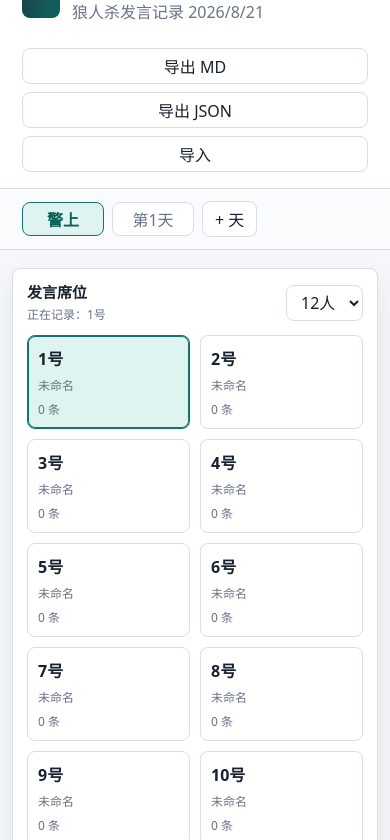
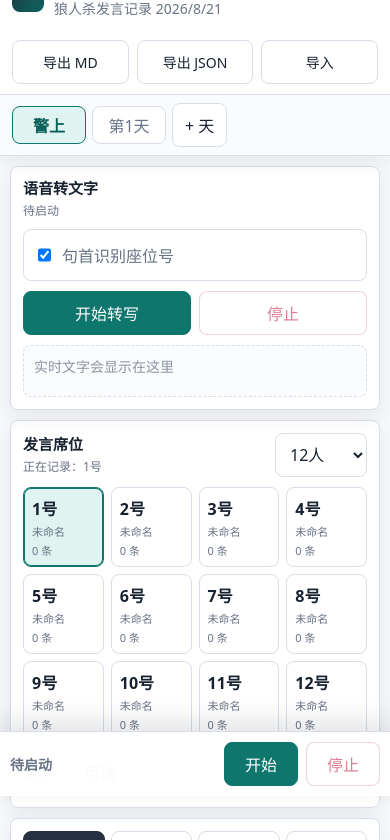
Before and after one commit to Cmeng228/werewolf-speech-recorder, a website: page index.html in a window 390 px wide. Shown: the part 48-888 px from the top of the page. Drawn offline with Linux system fonts and the light colour scheme.

Commit message:
Improve mobile recorder layout

```diff
--- a/app.js
+++ b/app.js
@@ -44,9 +44,12 @@ const els = {
   filterDaySelect: $("#filterDaySelect"),
   entryList: $("#entryList"),
   transcribeStatus: $("#transcribeStatus"),
+  mobileTranscribeStatus: $("#mobileTranscribeStatus"),
   autoSeatToggle: $("#autoSeatToggle"),
   startListenBtn: $("#startListenBtn"),
   stopListenBtn: $("#stopListenBtn"),
+  mobileStartListenBtn: $("#mobileStartListenBtn"),
+  mobileStopListenBtn: $("#mobileStopListenBtn"),
   interimText: $("#interimText"),
   entryTemplate: $("#entryTemplate")
 };
@@ -275,6 +278,8 @@ function bindEvents() {
 
   els.startListenBtn.addEventListener("click", startListening);
   els.stopListenBtn.addEventListener("click", stopListening);
+  els.mobileStartListenBtn.addEventListener("click", startListening);
+  els.mobileStopListenBtn.addEventListener("click", stopListening);
 }
 
 function saveAndRender() {
@@ -283,6 +288,7 @@ function saveAndRender() {
 }
 
 function render() {
+  document.body.classList.toggle("is-listening", speechListening);
   els.sessionTitle.value = state.sessionTitle;
   els.seatCountSelect.value = String(state.seatCount);
   els.autoSeatToggle.checked = Boolean(state.settings.autoSeatByPrefix);
@@ -418,18 +424,23 @@ function renderEntries() {
 }
 
 function renderTranscribeStatus(message = "") {
+  let statusText;
   if (message) {
-    els.transcribeStatus.textContent = message;
+    statusText = message;
   } else if (speechListening) {
-    els.transcribeStatus.textContent = "正在转文字";
+    statusText = "正在转文字";
   } else if (!SpeechRecognition) {
-    els.transcribeStatus.textContent = "当前浏览器不支持";
+    statusText = "当前浏览器不支持";
   } else {
-    els.transcribeStatus.textContent = "待启动";
+    statusText = "待启动";
   }
 
+  els.transcribeStatus.textContent = statusText;
+  els.mobileTranscribeStatus.textContent = statusText;
   els.startListenBtn.disabled = !SpeechRecognition || speechListening;
   els.stopListenBtn.disabled = !speechListening;
+  els.mobileStartListenBtn.disabled = !SpeechRecognition || speechListening;
+  els.mobileStopListenBtn.disabled = !speechListening;
 }
 
 function filteredEntries() {
--- a/index.html
+++ b/index.html
@@ -2,11 +2,13 @@
 <html lang="zh-CN">
   <head>
     <meta charset="UTF-8" />
-    <meta name="viewport" content="width=device-width, initial-scale=1.0" />
+    <meta name="viewport" content="width=device-width, initial-scale=1.0, viewport-fit=cover" />
+    <meta name="format-detection" content="telephone=no" />
+    <meta name="apple-mobile-web-app-capable" content="yes" />
     <meta name="theme-color" content="#0f766e" />
     <title>狼人杀发言记录器</title>
     <link rel="manifest" href="./manifest.webmanifest" />
-    <link rel="stylesheet" href="./styles.css?v=4" />
+    <link rel="stylesheet" href="./styles.css?v=5" />
   </head>
   <body>
     <div class="app-shell">
@@ -101,6 +103,12 @@
           </section>
         </aside>
       </main>
+
+      <div class="mobile-voice-dock" aria-label="语音快捷控制">
+        <span id="mobileTranscribeStatus">待启动</span>
+        <button id="mobileStartListenBtn" class="primary-btn" type="button">开始</button>
+        <button id="mobileStopListenBtn" class="danger-btn" type="button">停止</button>
+      </div>
     </div>
 
     <template id="entryTemplate">
@@ -116,6 +124,6 @@
       </article>
     </template>
 
-    <script src="./app.js?v=4" type="module"></script>
+    <script src="./app.js?v=5" type="module"></script>
   </body>
 </html>
--- a/styles.css
+++ b/styles.css
@@ -28,6 +28,8 @@ body {
   margin: 0;
   background: var(--bg);
   color: var(--ink);
+  overscroll-behavior-y: contain;
+  -webkit-tap-highlight-color: transparent;
   font-family:
     "Microsoft YaHei",
     "PingFang SC",
@@ -206,6 +208,14 @@ h2 {
   grid-template-columns: minmax(260px, 340px) minmax(420px, 1fr) minmax(280px, 360px);
   gap: 16px;
   align-items: start;
+}
+
+.voice-panel {
+  min-width: 0;
+}
+
+.mobile-voice-dock {
+  display: none;
 }
 
 .seat-panel,
@@ -479,6 +489,20 @@ textarea:focus {
   white-space: pre-wrap;
 }
 
+.interim-text:empty::before {
+  content: "实时文字会显示在这里";
+  color: #8a94a3;
+}
+
+.is-listening .transcribe-box {
+  border-color: rgba(15, 118, 110, 0.45);
+  box-shadow: 0 12px 28px rgba(15, 118, 110, 0.14);
+}
+
+.is-listening .mobile-voice-dock {
+  border-color: rgba(15, 118, 110, 0.42);
+}
+
 @media (max-width: 1120px) {
   .workspace {
     grid-template-columns: minmax(260px, 340px) minmax(420px, 1fr);
@@ -490,49 +514,268 @@ textarea:focus {
 }
 
 @media (max-width: 820px) {
+  body {
+    padding-bottom: calc(76px + env(safe-area-inset-bottom));
+    background: #f6f8fa;
+  }
+
   .topbar {
-    align-items: flex-start;
+    position: static;
+    min-height: 0;
+    align-items: stretch;
     flex-direction: column;
+    gap: 10px;
+    padding: calc(10px + env(safe-area-inset-top)) 12px 10px;
+  }
+
+  .brand-block {
+    min-width: 0;
+    gap: 10px;
+  }
+
+  .brand-mark {
+    width: 32px;
+    height: 32px;
+  }
+
+  h1 {
+    font-size: 17px;
   }
 
   .title-input {
-    width: calc(100vw - 96px);
+    width: 100%;
     min-width: 0;
+    font-size: 14px;
+  }
+
+  .top-actions {
+    display: grid;
+    grid-template-columns: repeat(3, minmax(0, 1fr));
+    gap: 8px;
+    width: 100%;
+  }
+
+  .top-actions .plain-btn {
+    padding: 0 6px;
+    font-size: 14px;
+    white-space: nowrap;
+  }
+
+  .plain-btn,
+  .add-day-btn,
+  .primary-btn,
+  .danger-btn,
+  select,
+  input {
+    min-height: 44px;
+  }
+
+  select,
+  input,
+  textarea {
+    font-size: 16px;
+  }
+
+  .day-strip {
+    position: sticky;
+    top: 0;
+    z-index: 9;
+    gap: 6px;
+    padding: 8px 12px;
+    box-shadow: 0 8px 18px rgba(24, 33, 47, 0.06);
+  }
+
+  .day-tabs {
+    gap: 6px;
+  }
+
+  .day-tab {
+    min-width: 74px;
+    min-height: 38px;
   }
 
   .workspace {
     grid-template-columns: 1fr;
-    padding-inline: 12px;
+    gap: 10px;
+    padding: 10px 10px 18px;
   }
 
-  .manual-row,
-  .filter-row {
-    grid-template-columns: 1fr;
+  .voice-panel {
+    order: -3;
+    z-index: 8;
   }
 
-  .manual-row select,
+  .mobile-voice-dock {
+    position: fixed;
+    left: 0;
+    right: 0;
+    bottom: 0;
+    z-index: 20;
+    display: grid;
+    grid-template-columns: minmax(0, 1fr) 74px 74px;
+    gap: 8px;
+    align-items: center;
+    padding: 10px 10px calc(10px + env(safe-area-inset-bottom));
+    border-top: 1px solid var(--line);
+    background: rgba(255, 255, 255, 0.96);
+    box-shadow: 0 -10px 24px rgba(24, 33, 47, 0.12);
+  }
+
+  .mobile-voice-dock span {
+    min-width: 0;
+    overflow: hidden;
+    text-overflow: ellipsis;
+    white-space: nowrap;
+    color: var(--muted);
+    font-size: 14px;
+    font-weight: 700;
+  }
+
+  .mobile-voice-dock button {
+    min-height: 44px;
+    padding: 0 8px;
+  }
+
+  .seat-panel {
+    order: -2;
+  }
+
+  .record-panel {
+    order: -1;
+  }
+
+  .seat-panel,
+  .record-panel,
+  .transcribe-box {
+    border-radius: 8px;
+    padding: 12px;
+    box-shadow: 0 8px 20px rgba(24, 33, 47, 0.07);
+  }
+
+  .panel-head {
+    margin-bottom: 10px;
+  }
+
+  .panel-head select {
+    width: 92px;
+  }
+
+  .transcribe-box {
+    display: grid;
+    grid-template-columns: minmax(0, 1fr);
+    gap: 10px;
+  }
+
+  .transcribe-box .panel-head {
+    margin-bottom: 0;
+  }
+
+  .toggle-pill {
+    min-height: 40px;
+  }
+
+  .transcribe-actions {
+    grid-template-columns: 1fr 1fr;
+    gap: 8px;
+    margin-top: 0;
+  }
+
+  .interim-text {
+    min-height: 52px;
+    margin-top: 0;
+    font-size: 14px;
+  }
+
+  .seat-grid {
+    grid-template-columns: repeat(4, minmax(0, 1fr));
+    gap: 7px;
+  }
+
+  .seat-card {
+    min-height: 58px;
+    padding: 8px;
+    gap: 3px;
+  }
+
+  .seat-no {
+    font-size: 16px;
+  }
+
+  .seat-name,
+  .seat-count {
+    font-size: 11px;
+  }
+
+  .seat-name-line {
+    grid-template-columns: 42px minmax(0, 1fr);
+    margin-top: 10px;
+  }
+
+  .phase-bar {
+    grid-template-columns: repeat(4, minmax(0, 1fr));
+    gap: 6px;
+    margin-bottom: 10px;
+  }
+
+  .phase-bar button {
+    min-height: 40px;
+    padding: 0 4px;
+    font-size: 14px;
+  }
+
+  .manual-row {
+    grid-template-columns: 112px minmax(0, 1fr);
+    grid-template-areas:
+      "seat action"
+      "text text";
+    gap: 8px;
+    padding: 10px;
+  }
+
+  .manual-row select {
+    grid-area: seat;
+  }
+
+  .manual-row textarea {
+    grid-area: text;
+    min-height: 108px;
+  }
+
   .manual-row button {
-    min-height: 40px;
+    grid-area: action;
+    min-height: 44px;
+  }
+
+  .filter-row {
+    grid-template-columns: 1fr 1fr;
+    gap: 8px;
+    margin: 10px 0;
+  }
+
+  .filter-row input {
+    grid-column: 1 / -1;
   }
 
   .entry-list {
     max-height: none;
+    min-height: 220px;
+  }
+
+  .empty-state {
+    min-height: 180px;
+  }
+
+  .entry-actions button {
+    min-height: 38px;
   }
 }
 
-@media (max-width: 520px) {
-  .top-actions,
-  .phase-bar,
-  .transcribe-actions {
-    grid-template-columns: 1fr;
+@media (max-width: 380px) {
+  .seat-grid {
+    grid-template-columns: repeat(3, minmax(0, 1fr));
   }
 
-  .top-actions {
-    width: 100%;
-    display: grid;
-  }
-
-  .seat-grid {
+  .phase-bar {
     grid-template-columns: repeat(2, minmax(0, 1fr));
   }
 }
--- a/sw.js
+++ b/sw.js
@@ -1,9 +1,9 @@
-const CACHE_NAME = "werewolf-speech-recorder-v4";
+const CACHE_NAME = "werewolf-speech-recorder-v5";
 const ASSETS = [
   "./",
   "./index.html",
-  "./styles.css?v=4",
-  "./app.js?v=4",
+  "./styles.css?v=5",
+  "./app.js?v=5",
   "./manifest.webmanifest"
 ];
 
```
Also changed, not shown: README.md.
